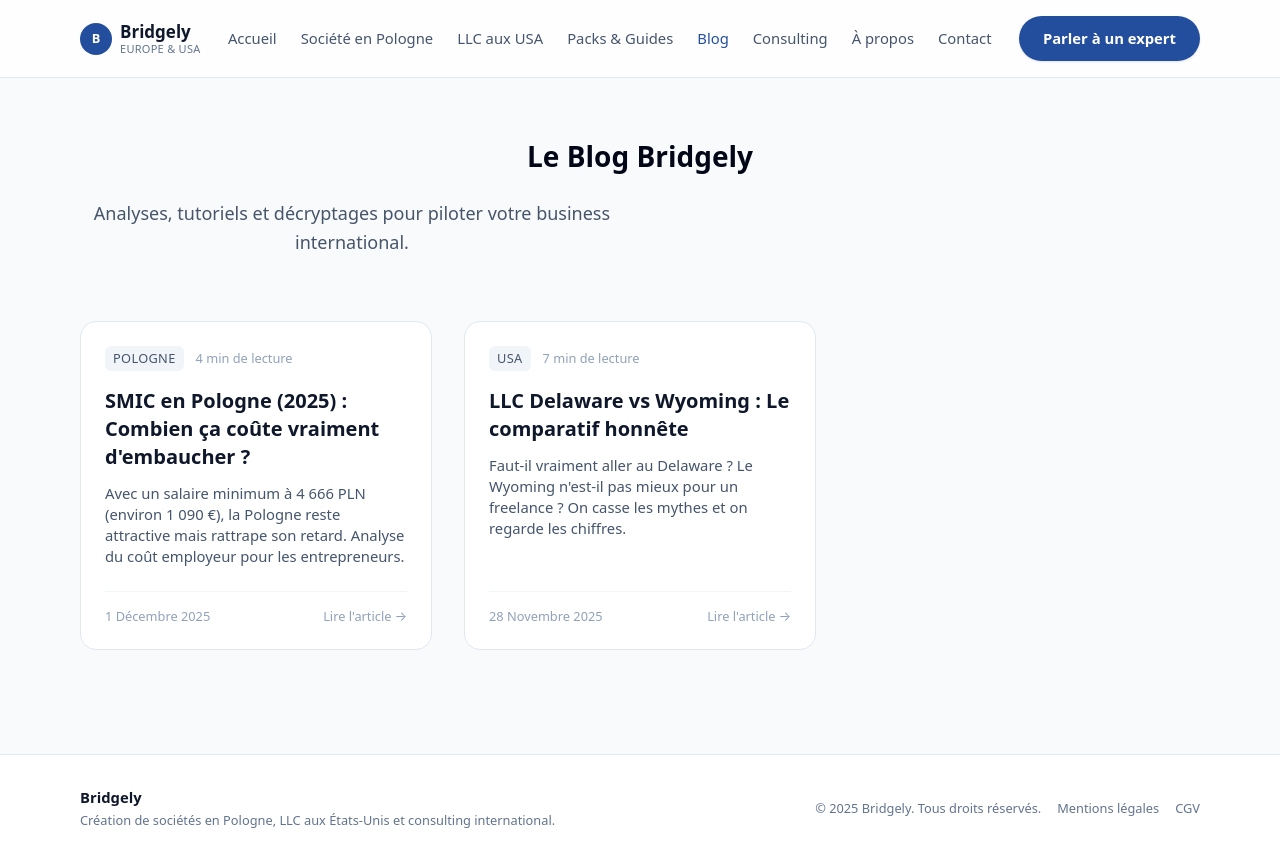
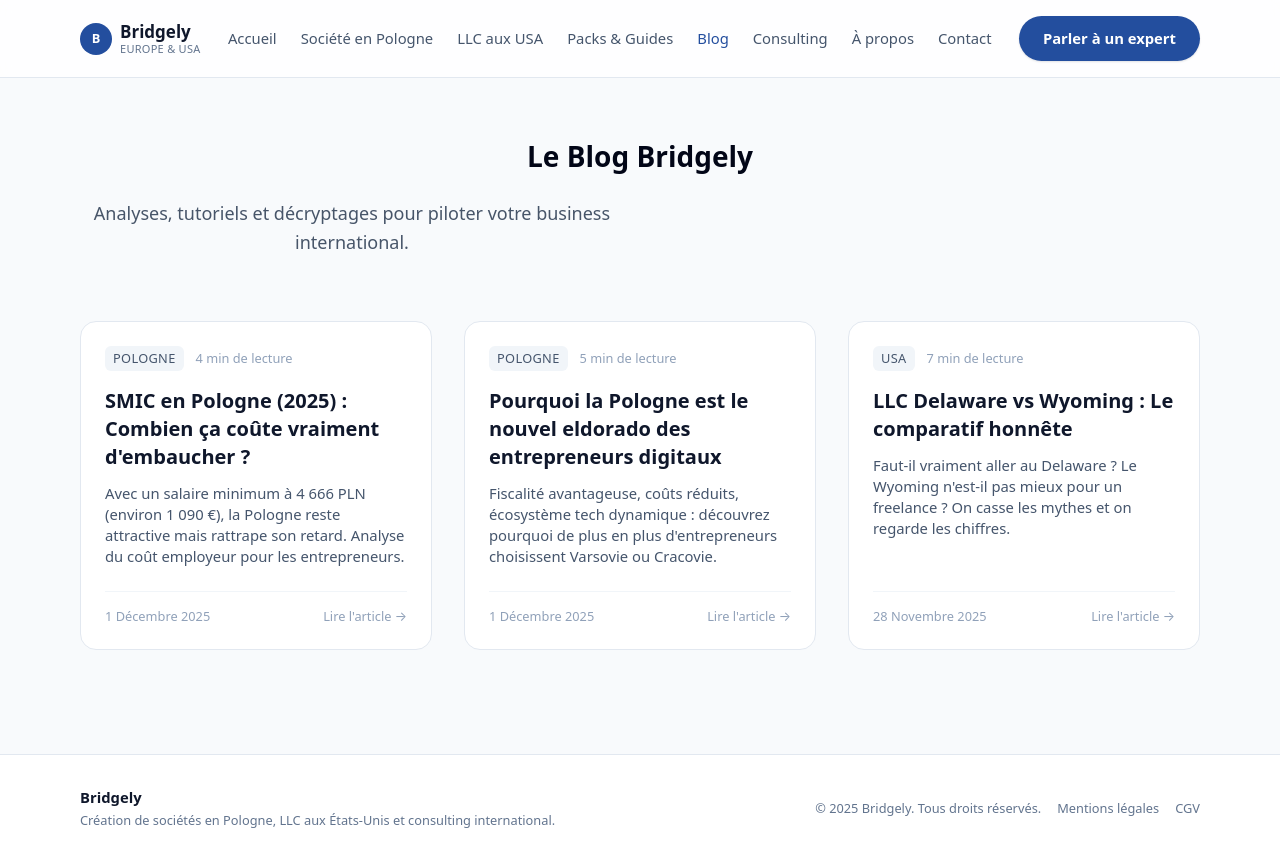
Before and after one commit to bridgelysite/website, a Next.js app: page /blog in a window 1280 px wide. Built offline with nearby package versions, Linux system fonts and the light colour scheme.

Commit message:
Restore original blog post placeholder alongside new SMIC article

```diff
--- a/app/blog/page.tsx
+++ b/app/blog/page.tsx
@@ -25,6 +25,15 @@ const posts = [
     date: "1 Décembre 2025",
     category: "Pologne",
     readTime: "4 min",
+  },
+  {
+    slug: "pourquoi-choisir-pologne-business",
+    title: "Pourquoi la Pologne est le nouvel eldorado des entrepreneurs digitaux",
+    excerpt:
+      "Fiscalité avantageuse, coûts réduits, écosystème tech dynamique : découvrez pourquoi de plus en plus d'entrepreneurs choisissent Varsovie ou Cracovie.",
+    date: "1 Décembre 2025",
+    category: "Pologne",
+    readTime: "5 min",
   },
   {
     slug: "llc-delaware-vs-wyoming",
```
